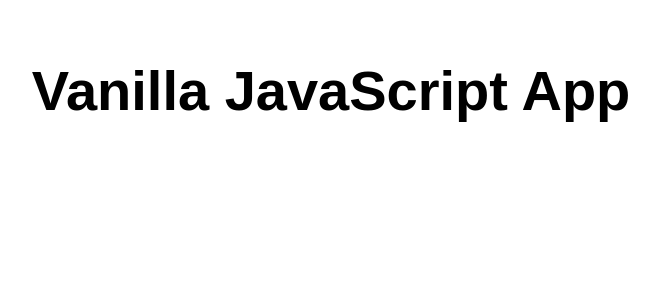
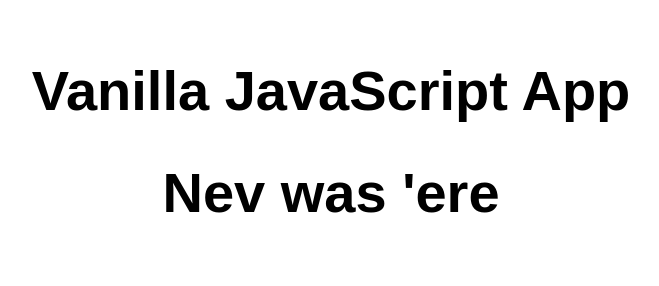
Before and after one commit to MarkNevesSW/my-first-static-web-app, a website: page src/index.html in a window 1280 px wide. Shown: the whole page, without its empty margins (309-968 px from the left). Drawn offline with Linux system fonts and the light colour scheme.

Commit message:
a change

```diff
--- a/src/index.html
+++ b/src/index.html
@@ -11,6 +11,7 @@
 <body>
   <main>
     <h1>Vanilla JavaScript App</h1>
+    <h1>Nev was 'ere</h1>
   </main>
 </body>
 
```
